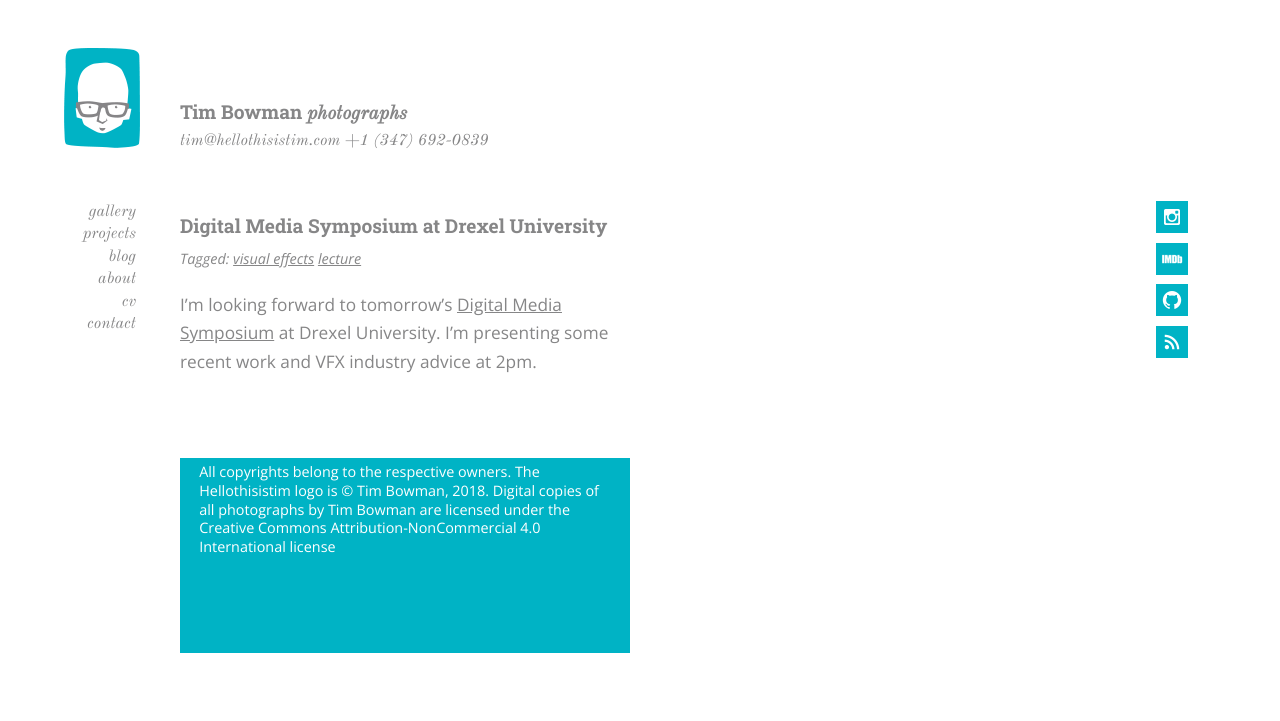
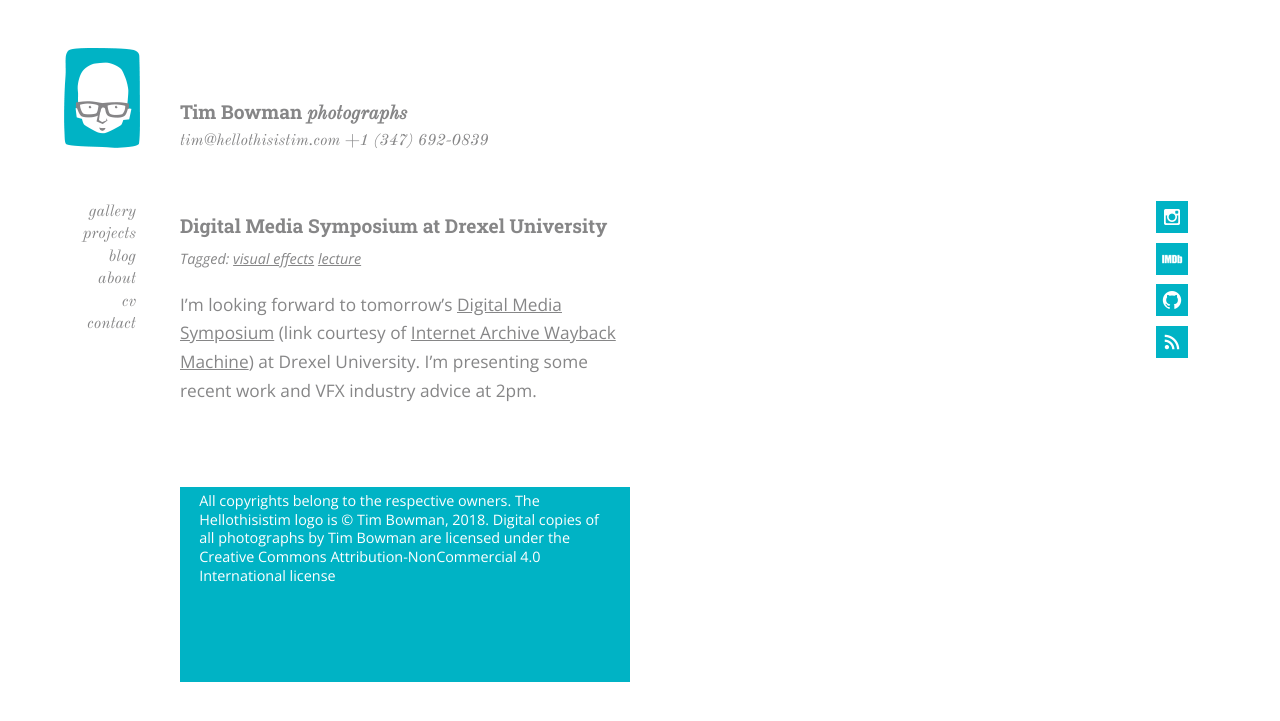
Before and after one commit to hellothisistim/hellothisistim.github.io, a Jekyll site: the page built from _posts/2014-10-23-drexel-digital-media-symposium.md, in a window 1280 px wide. Shown: the top 721 px of the page. Built offline with Jekyll 4.4.1, drawn with Linux system fonts in a browser that asks for light colours; comment, search, counter and statistics services are not loaded.

Commit message:
Update 2014-10-23-drexel-digital-media-symposium.md (#81)

```diff
--- a/_posts/2014-10-23-drexel-digital-media-symposium.md
+++ b/_posts/2014-10-23-drexel-digital-media-symposium.md
@@ -7,4 +7,4 @@ tags:
 category: blog
 ---
 
-I’m looking forward to tomorrow’s [Digital Media Symposium](http://digm.drexel.edu/acelab/2014/10/18/digital-media-symposium-october-24/) at Drexel University. I’m presenting some recent work and VFX industry advice at 2pm.
+I’m looking forward to tomorrow’s [Digital Media Symposium](https://web.archive.org/web/20141020161704/http://digm.drexel.edu/acelab/2014/10/18/digital-media-symposium-october-24/) (link courtesy of [Internet Archive Wayback Machine](https://archive.org/web/)) at Drexel University. I’m presenting some recent work and VFX industry advice at 2pm.
```
